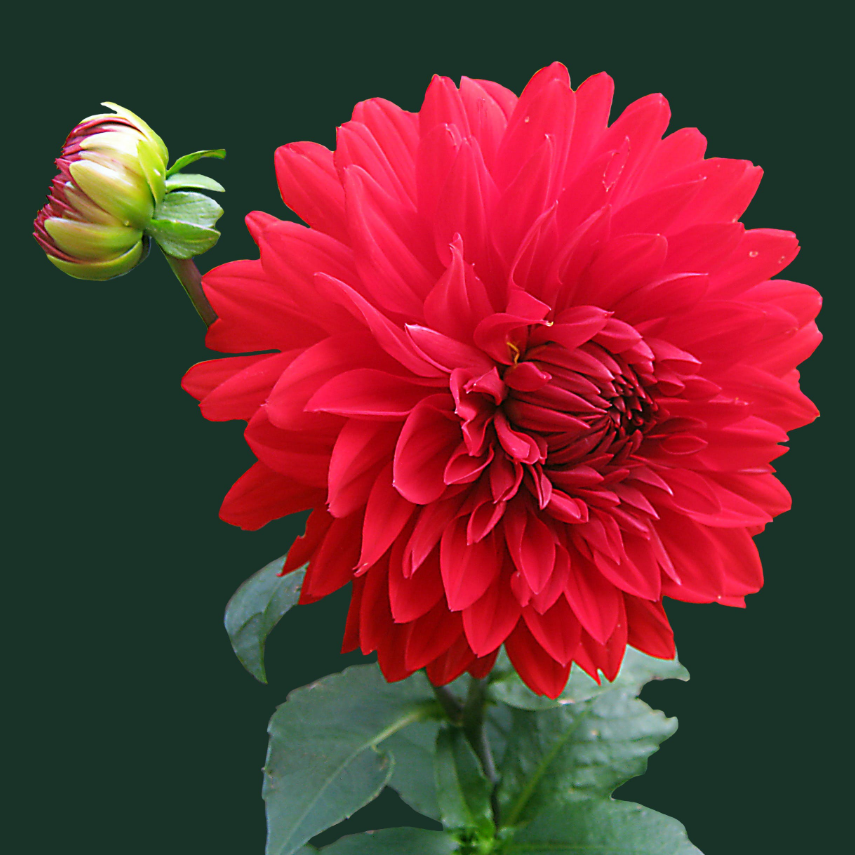
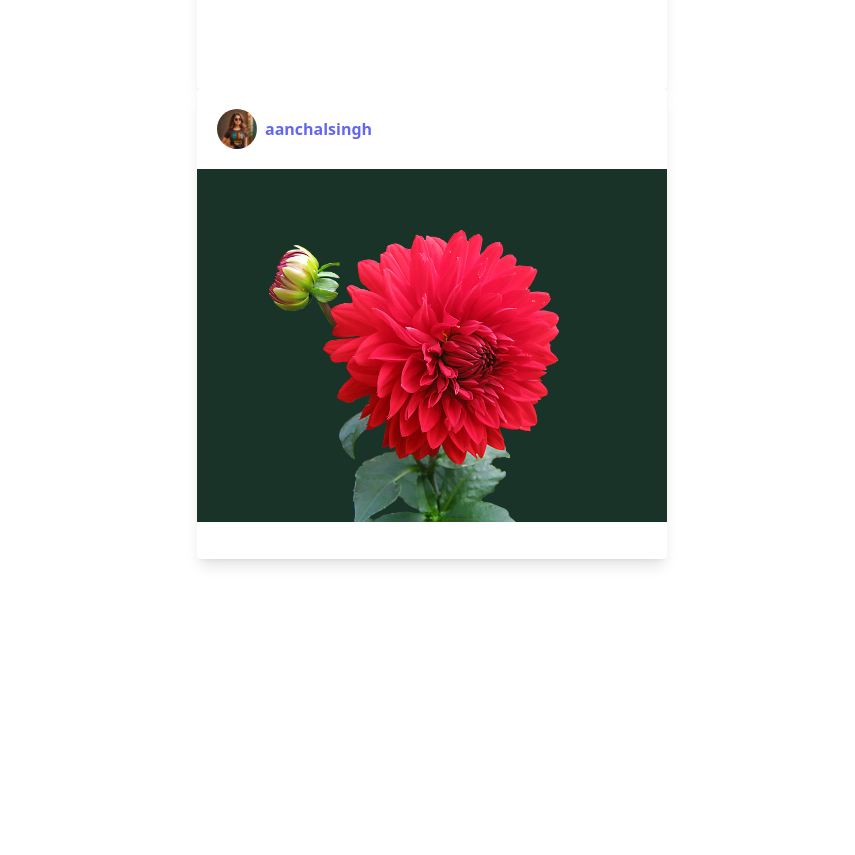
Before and after one commit to Aanchal-kumari-R/Social_Media_App, a Django app: page /users/ in a window 1280 px wide. Shown: the part 565-1420 px from the top of the page, without its empty margins (163-1018 px from the left). After the commit the page ends 1131 px from the top, so only its background shows below. Run offline with Django 5.2, Linux system fonts and the light colour scheme; a user stored in the database is signed in; data comes from the database, SQL or seed files in the repository; both versions use the stored data as it was after the commit; style sheets or scripts are compiled from the project's sources; some libraries are stand-ins or nearby versions.

Commit message:
Styling Index Page

```diff
--- a/theme/static/css/dist/styles.css
+++ b/theme/static/css/dist/styles.css
@@ -795,6 +795,11 @@
   margin: 0.5rem;
 }
 
+.mx-5 {
+  margin-left: 1.25rem;
+  margin-right: 1.25rem;
+}
+
 .mx-auto {
   margin-left: auto;
   margin-right: auto;
@@ -803,6 +808,31 @@
 .my-5 {
   margin-top: 1.25rem;
   margin-bottom: 1.25rem;
+}
+
+.mx-2 {
+  margin-left: 0.5rem;
+  margin-right: 0.5rem;
+}
+
+.my-2 {
+  margin-top: 0.5rem;
+  margin-bottom: 0.5rem;
+}
+
+.mx-60 {
+  margin-left: 15rem;
+  margin-right: 15rem;
+}
+
+.mx-80 {
+  margin-left: 20rem;
+  margin-right: 20rem;
+}
+
+.mx-0 {
+  margin-left: 0px;
+  margin-right: 0px;
 }
 
 .mb-2 {
@@ -821,20 +851,8 @@
   margin-right: 0.5rem;
 }
 
-.mr-5 {
-  margin-right: 1.25rem;
-}
-
-.mr-1 {
-  margin-right: 0.25rem;
-}
-
-.mr-12 {
-  margin-right: 3rem;
-}
-
-.mr-11 {
-  margin-right: 2.75rem;
+.mt-5 {
+  margin-top: 1.25rem;
 }
 
 .block {
@@ -845,8 +863,16 @@
   display: flex;
 }
 
+.grid {
+  display: grid;
+}
+
 .h-10 {
   height: 2.5rem;
+}
+
+.h-\[470px\] {
+  height: 470px;
 }
 
 .w-10 {
@@ -857,10 +883,22 @@
   width: 40%;
 }
 
+.w-\[470px\] {
+  width: 470px;
+}
+
 .appearance-none {
   -webkit-appearance: none;
      -moz-appearance: none;
           appearance: none;
+}
+
+.grid-cols-1 {
+  grid-template-columns: repeat(1, minmax(0, 1fr));
+}
+
+.justify-center {
+  justify-content: center;
 }
 
 .justify-between {
@@ -873,8 +911,16 @@
   margin-left: calc(0.25rem * calc(1 - var(--tw-space-x-reverse)));
 }
 
+.overflow-hidden {
+  overflow: hidden;
+}
+
 .rounded {
   border-radius: 0.25rem;
+}
+
+.rounded-full {
+  border-radius: 9999px;
 }
 
 .border {
@@ -889,6 +935,10 @@
 .bg-white {
   --tw-bg-opacity: 1;
   background-color: rgb(255 255 255 / var(--tw-bg-opacity, 1));
+}
+
+.p-10 {
+  padding: 2.5rem;
 }
 
 .px-10 {
@@ -945,6 +995,10 @@
   padding-bottom: 2rem;
 }
 
+.pt-10 {
+  padding-top: 2.5rem;
+}
+
 .pt-6 {
   padding-top: 1.5rem;
 }
@@ -952,6 +1006,11 @@
 .text-2xl {
   font-size: 1.5rem;
   line-height: 2rem;
+}
+
+.text-3xl {
+  font-size: 1.875rem;
+  line-height: 2.25rem;
 }
 
 .text-lg {
@@ -966,6 +1025,10 @@
 
 .font-bold {
   font-weight: 700;
+}
+
+.font-normal {
+  font-weight: 400;
 }
 
 .font-semibold {
--- a/users/templates/users/index.html
+++ b/users/templates/users/index.html
@@ -1,9 +1,26 @@
 {% extends "users/base.html" %}
 {% block body  %}
-<h1>Homepage for users app</h1>
-{% for post in posts %}
+<div class="flex justify-center mt-5 pt-10">
+<h2 class="text-3xl font-normal mb-2 text-gray-500">My Posts</h2>
+</div>
+<div class="grid mx-80 p-10 grid-cols-1">
+    {% for post in posts %}
+     <!--Cards starts here-->
+     <a href="#">
+
+        <div class="rounded overflow-hidden w-[470px] h-[470px] bg-white shadow-lg">
+            <div class="user-container flex  mx-5 my-5">
+                <img class="h-10 w-10 rounded-full" src="{{profile.photo.url}}" alt="">
+              <div class="mx-2 my-2 font-bold"><span class="text-indigo-500">{{post.user}}</span></div>
+        </div>
+        <img src="{{post.image.url}}">
+        </div>
+    </a>
+     <!--Cards ends here-->
+     {% endfor %}
+</div>
+
+{% endblock  %}
+
+
 <h1> {{post.title}} </h1>
-<h2> {{post.user}} </h2>
-<img src="{{post.image.url}}">
-{% endfor %}
-{% endblock  %}
--- a/users/templates/users/register.html
+++ b/users/templates/users/register.html
@@ -33,10 +33,4 @@
 
 <p class="px-10 py-10"><a class="text-indigo-500" href="{% url 'password_reset'%}">Forgot Password? Click here to reset.</a></p>
 
-<form method="POST">
-    {% csrf_token %}
-    {{ user_form.as_p }}
-    <button type="submit">Register</button>
-</form>
-
 {% endblock  %}
--- a/users/views.py
+++ b/users/views.py
@@ -33,7 +33,8 @@
 def index(request):
     current_user = request.user
     posts = Post.objects.filter(user=current_user)
-    return render(request,'users/index.html',{'posts':posts})
+    profile = Profile.objects.filter(user=current_user).first()
+    return render(request,'users/index.html',{'posts':posts,'profile':profile})
 
 def register(request):
     if request.method == 'POST':
```
Also changed, not shown: db.sqlite3.
